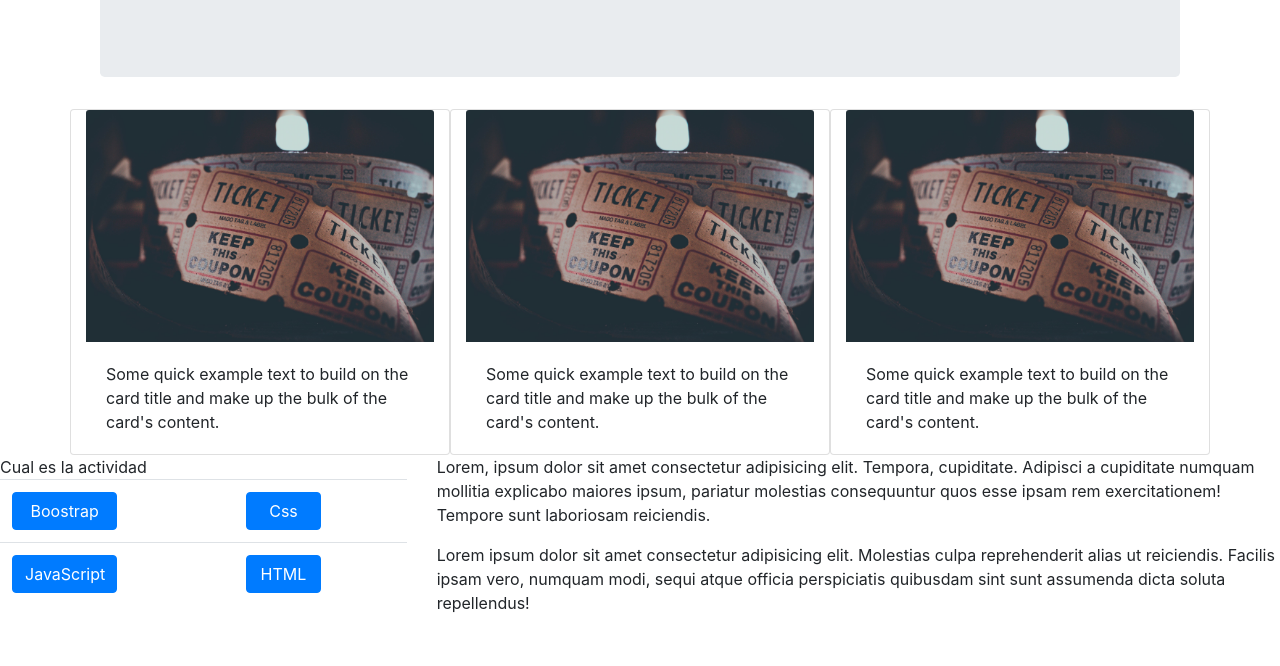
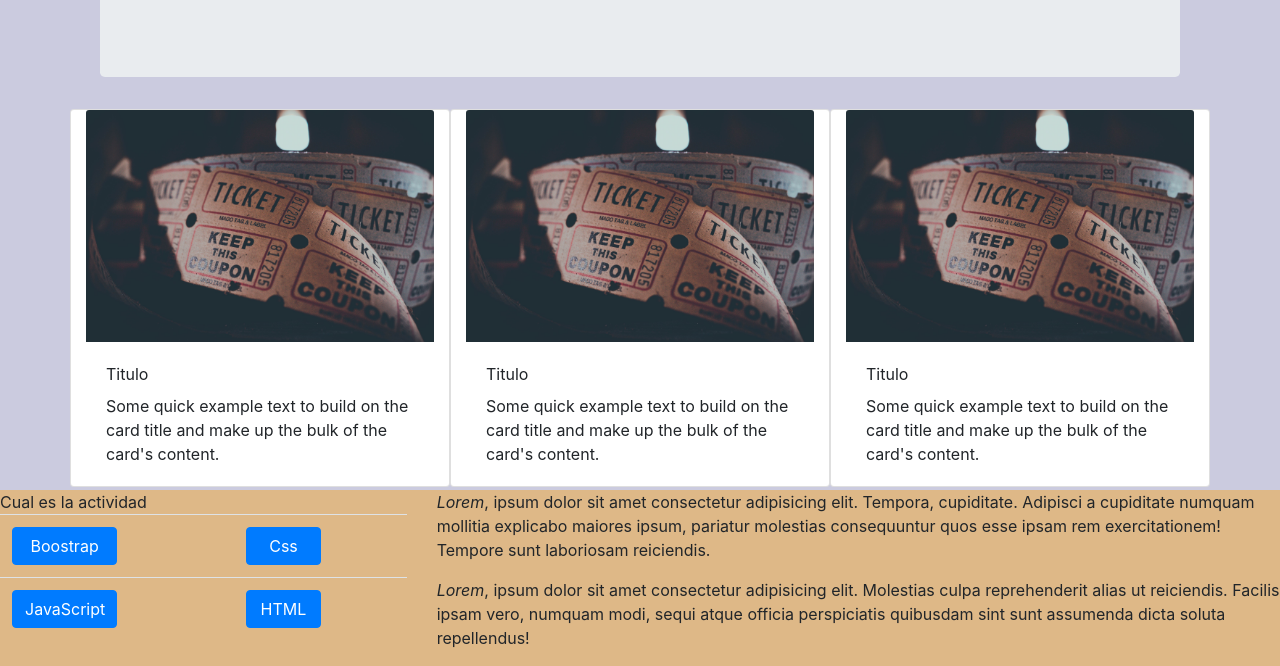
Before and after one commit to pepe3236/ExamenHtml, a plain HTML site: page index (5).html in a window 1280 px wide. Shown: the part 210-876 px from the top of the page. Before the commit the page ends 841 px from the top, so only its background shows below. Drawn offline with nearby package versions, Linux system fonts and the light colour scheme; a script that the page names is missing.

Commit message:
Segundo commit

```diff
--- a/css/estilos.css
+++ b/css/estilos.css
@@ -1,3 +1,7 @@
+body{
+    background-color: rgb(203, 203, 223);
+}
+
 .color1{
     background: orange;
 }
@@ -13,3 +17,7 @@
 .encabezado{
     background:white;
 }
+.m{
+    margin-top: 3px;
+    background: burlywood;
+}
--- a/index (5).html
+++ b/index (5).html
@@ -8,7 +8,7 @@
     <link rel="stylesheet" href="./css/bootstrap.min.css">
     <link rel="stylesheet" href="./css/estilos.css">
 
-    <title>Document</title>
+    <title>Examen</title>
 </head>
 
 <body>
@@ -39,6 +39,7 @@
             <div class="card col-md-4" style="width: 18rem;">
                 <img src="cine.jpg" class="card-img-top" alt="Hija">
                 <div class="card-body">
+                    <label for="Titulo display-4">Titulo</label>
                     <p class="card-text">Some quick example text to build on the card title and make up the bulk of the
                         card's content.</p>
                 </div>
@@ -47,6 +48,7 @@
             <div class="card col-md-4" style="width: 18rem;">
                 <img src="cine.jpg" class="card-img-top" alt="Hija">
                 <div class="card-body">
+                    <label for="Titulo display-4">Titulo</label>
                     <p class="card-text">Some quick example text to build on the card title and make up the bulk of the
                         card's content.</p>
                 </div>
@@ -54,6 +56,7 @@
             <div class="card col-md-4" style="width: 18rem;">
                 <img src="Cine.jpg" class="card-img-top" alt="Hija">
                 <div class="card-body">
+                    <label for="Titulo display-4">Titulo</label>
                     <p class="card-text">Some quick example text to build on the card title and make up the bulk of the
                         card's content.</p>
                 </div>
@@ -62,30 +65,30 @@
     </div>
 
 
-    <div class="content-fluid">
+    <div class="m content-fluid">
         <div class="row align-items-start">
             <div class="col-md-4">
                 <thead>Cual es la actividad</thead>
                 <table class="table center">
                     <tr>
-                        <td class="p"><button class="center btn btn-primary col-md-6"> Boostrap </button></td>
-                        <td class="p"><button class="center btn btn-primary col-md-6"> Css</button></td>
+                        <td class="center p"><button class="center btn btn-primary col-md-6"> Boostrap </button></td>
+                        <td class="center p"><button class="center btn btn-primary col-md-6"> Css</button></td>
                     </tr>
                     <tr>
-                        <td class="p"><button class="center btn btn-primary col-md-6"> JavaScript</button></td>
-                        <td class="p"><button class="center btn btn-primary col-md-6"> HTML </button></td>
+                        <td class="center p"><button class="center btn btn-primary col-md-6"> JavaScript</button></td>
+                        <td class="center p"><button class="center btn btn-primary col-md-6"> HTML </button></td>
                     </tr>
                 </table>
             </div>
             <div class="col-md-8">
                 <p>
-                    Lorem, ipsum dolor sit amet consectetur adipisicing elit. Tempora, cupiditate.
+                <i>Lorem</i>, ipsum dolor sit amet consectetur adipisicing elit. Tempora, cupiditate.
                     Adipisci a cupiditate numquam mollitia explicabo maiores ipsum, pariatur molestias consequuntur
                     quos esse ipsam rem exercitationem!
                     Tempore sunt laboriosam reiciendis.
                 </p>
                 <p>
-                    Lorem ipsum dolor sit amet consectetur adipisicing elit. Molestias culpa reprehenderit alias ut
+                <i>Lorem</i>, ipsum dolor sit amet consectetur adipisicing elit. Molestias culpa reprehenderit alias ut
                     reiciendis.
                     Facilis ipsam vero, numquam modi, sequi atque officia perspiciatis quibusdam sint
                     sunt assumenda dicta soluta repellendus!
```
